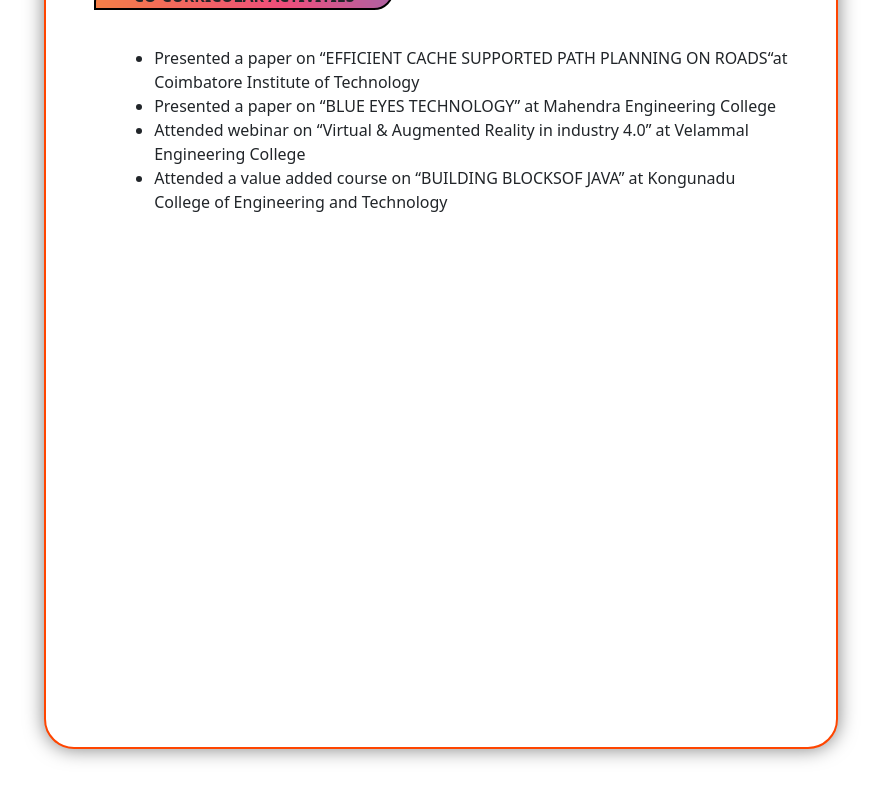
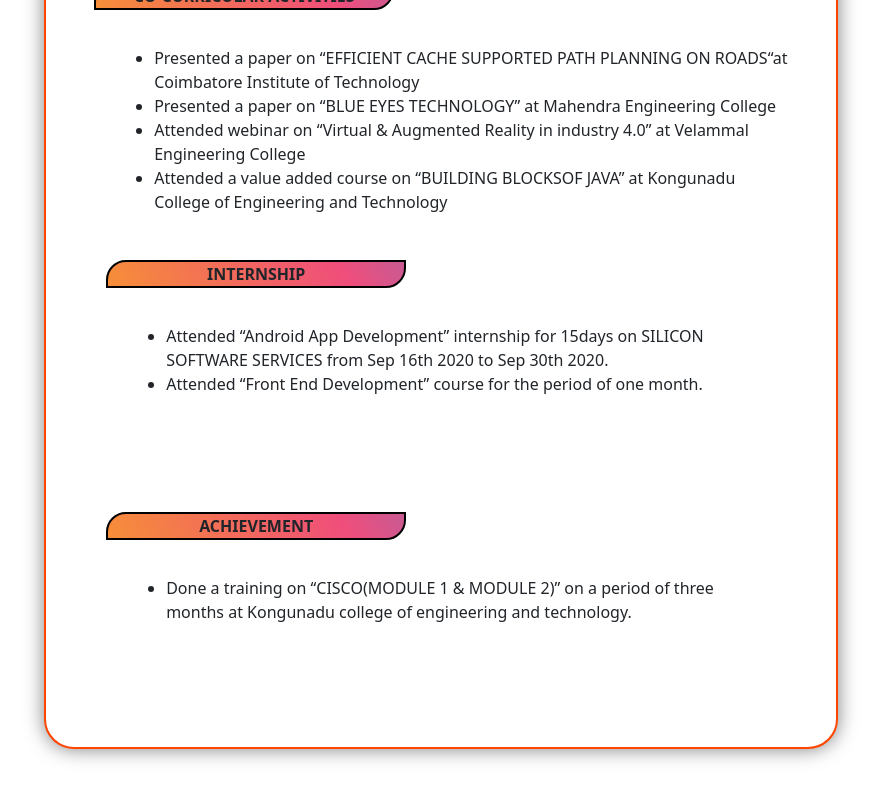
Before and after one commit to sundharsmart20/Resume-for-me, a React (Create React App) app: page / in a window 1280 px wide. Shown: the part 1534-2334 px from the top of the page, without its empty margins (199-1080 px from the left). Built offline with nearby package versions, Linux system fonts and the light colour scheme.

Commit message:
add code

```diff
--- a/src/NextPage.js
+++ b/src/NextPage.js
@@ -50,6 +50,27 @@ const NextPage=()=>{
                     <li>Attended a value added course on “BUILDING BLOCKSOF JAVA” at Kongunadu College of Engineering and Technology</li>
                 </ul>
         </div>
+    <div style={{'marginTop':'-70px'}}>
+        <div style={{'position':'relative','top':'-540px','paddingLeft':'60px'}} >
+            <p className="gradient-border" style={{'position':'relative','top':'40px','border':'2px solid black','width':'300px','borderRadius':'20px 0 20px 0','textAlign':'center'}}>INTERNSHIP </p>
+                <ul  style={{'padding':'60px'}}>
+                    <li>Attended “Android App Development” internship for 15days on SILICON SOFTWARE SERVICES from Sep 16th 2020 to Sep 30th 2020. </li>
+                    <li>Attended “Front End Development” course for the period of one month. </li>
+                </ul>
+        </div>
+
+        <div style={{'position':'relative','top':'-540px','paddingLeft':'60px'}}>
+            <p className="gradient-border" style={{'position':'relative','top':'40px','border':'2px solid black','width':'300px','borderRadius':'20px 0 20px 0','textAlign':'center'}}>ACHIEVEMENT </p>
+                <ul  style={{'padding':'60px'}}>
+                    <li> Done a training on “CISCO(MODULE 1 & MODULE 2)” on a period of three months at Kongunadu college of engineering and technology. </li>
+                </ul>
+        </div>
+    </div>
+
+
+
+
+
 
         </div>
     )
```
